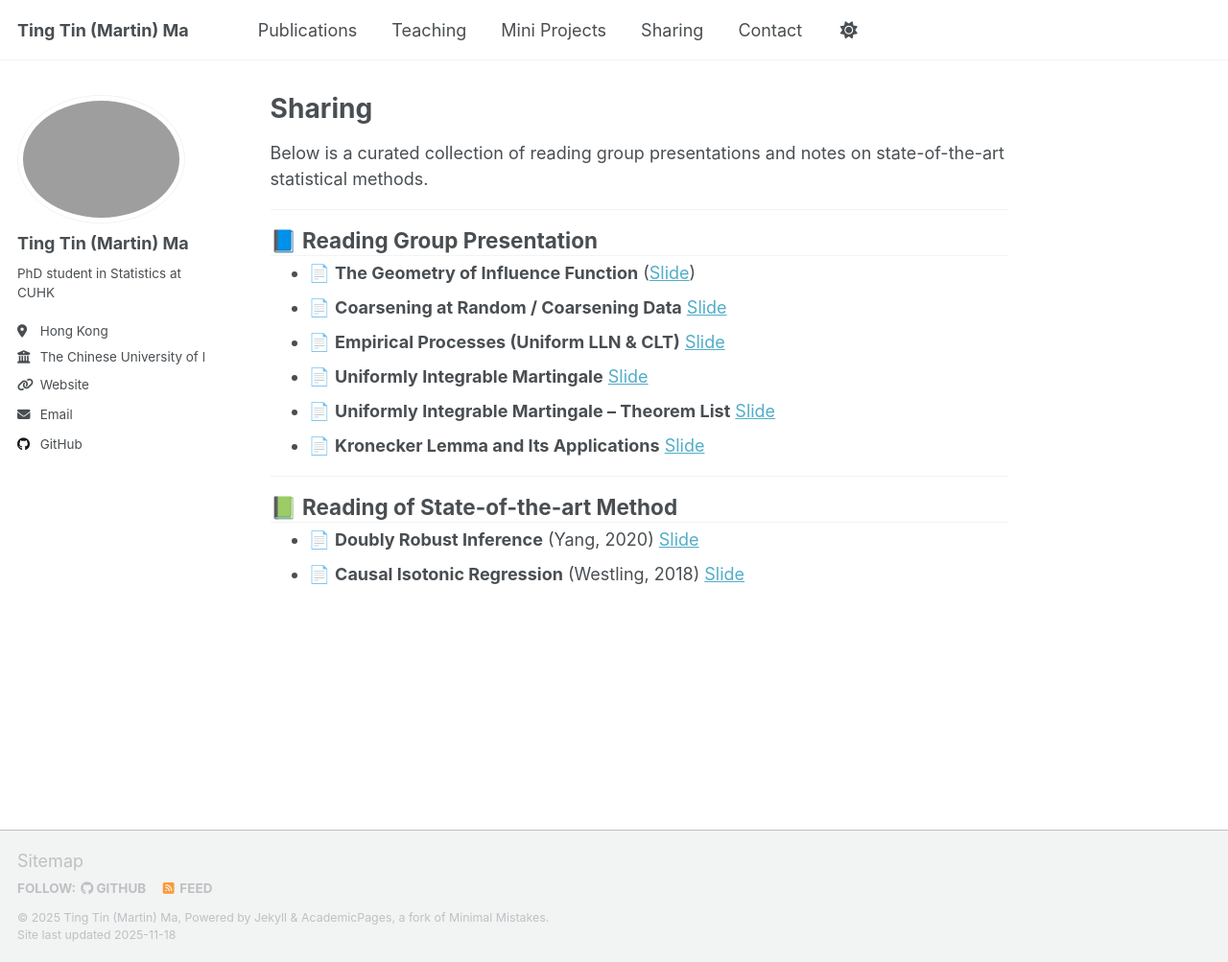
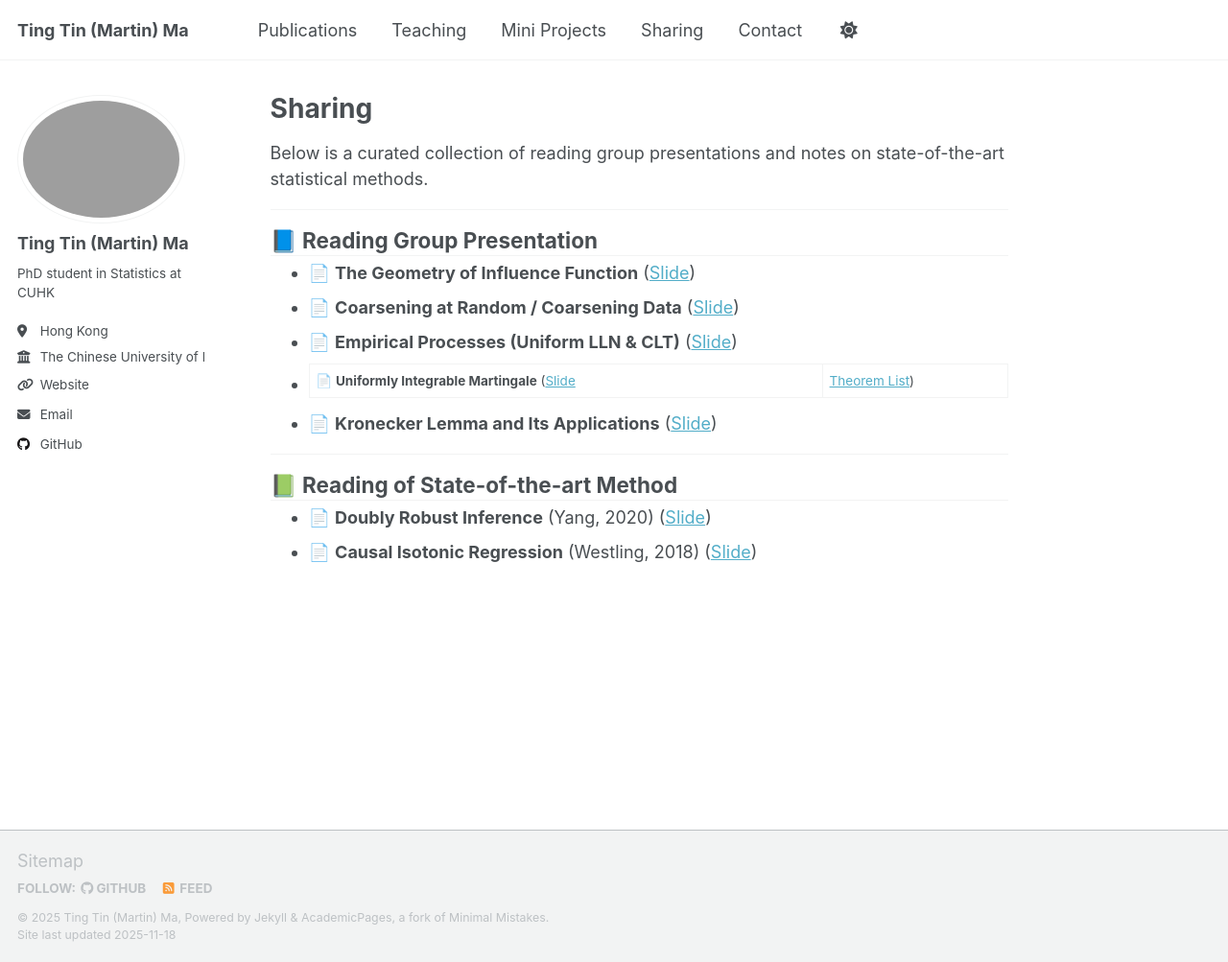
Before and after one commit to martinmtt0902/martinmtt0902.github.io, a Jekyll site: the page built from _pages/sharing.md, in a window 1280 px wide and 1003 px high. Shown: the whole window at 96% size. Built offline with Jekyll 4.4.1, drawn with Linux system fonts in a browser that asks for light colours; a script that is not in the unit is left out.

Commit message:
Update sharing.md

```diff
--- a/_pages/sharing.md
+++ b/_pages/sharing.md
@@ -13,20 +13,18 @@ Below is a curated collection of reading group presentations and notes on state-
 
 - 📄 **The Geometry of Influence Function** ([Slide](/assets/sharing/Influence Function.pdf))
 
-- 📄 **Coarsening at Random / Coarsening Data** [Slide](/assets/sharing/Coarsening Data.pdf)
+- 📄 **Coarsening at Random / Coarsening Data** ([Slide](/assets/sharing/Coarsening Data.pdf))
 
-- 📄 **Empirical Processes (Uniform LLN & CLT)** [Slide](/assets/sharing/Empirical Process.pdf)
+- 📄 **Empirical Processes (Uniform LLN & CLT)** ([Slide](/assets/sharing/Empirical Process.pdf))
 
-- 📄 **Uniformly Integrable Martingale** [Slide](/assets/sharing/UI Martingale.pdf)
+- 📄 **Uniformly Integrable Martingale** ([Slide](/assets/sharing/UI Martingale.pdf)|[Theorem List](/assets/sharing/UI Martingale (Theorem List).pdf))
 
-- 📄 **Uniformly Integrable Martingale – Theorem List** [Slide](/assets/sharing/UI Martingale (Theorem List).pdf)
-
-- 📄 **Kronecker Lemma and Its Applications** [Slide](/assets/sharing/Kronecker Lemma.pdf)
+- 📄 **Kronecker Lemma and Its Applications** ([Slide](/assets/sharing/Kronecker Lemma.pdf))
 
 ---
 
 ## 📗 Reading of State-of-the-art Method
 
-- 📄 **Doubly Robust Inference** (Yang, 2020) [Slide](/assets/sharing/Doubly Robust Inference.pdf)
+- 📄 **Doubly Robust Inference** (Yang, 2020) ([Slide](/assets/sharing/Doubly Robust Inference.pdf))
 
-- 📄 **Causal Isotonic Regression** (Westling, 2018) [Slide](/assets/sharing/Causal Isotonic Regression.pdf)
+- 📄 **Causal Isotonic Regression** (Westling, 2018) ([Slide](/assets/sharing/Causal Isotonic Regression.pdf))
```
